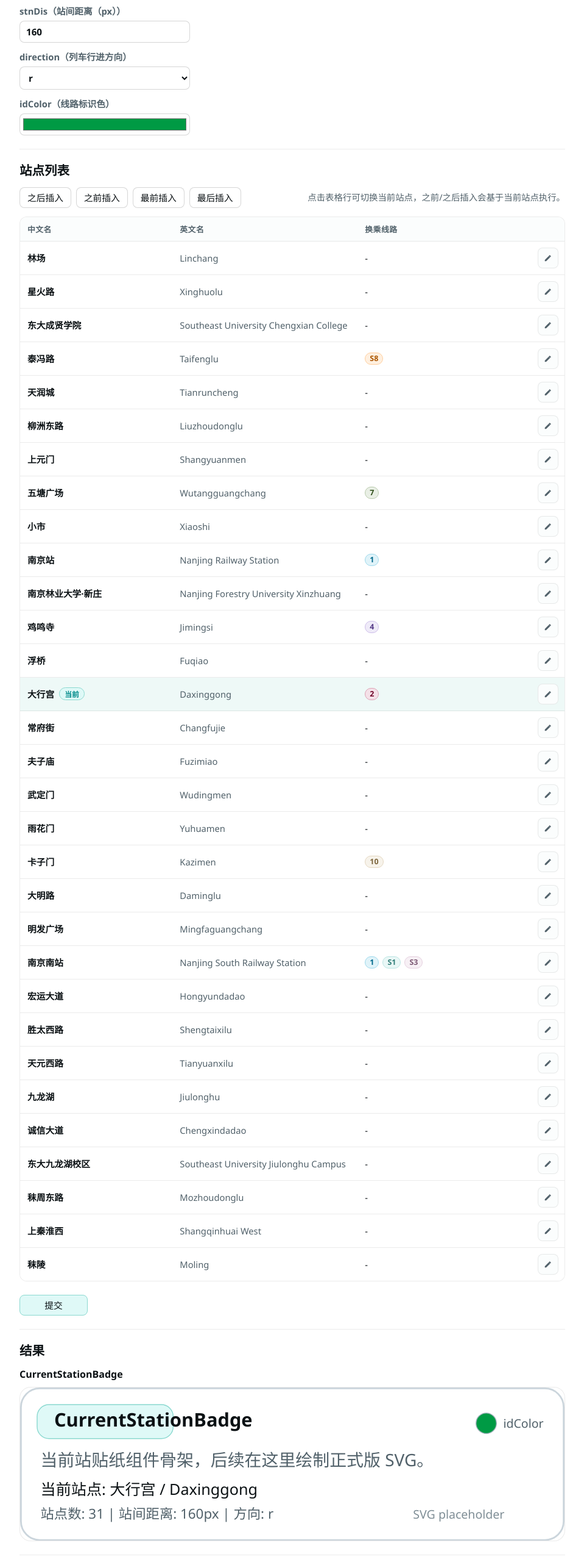
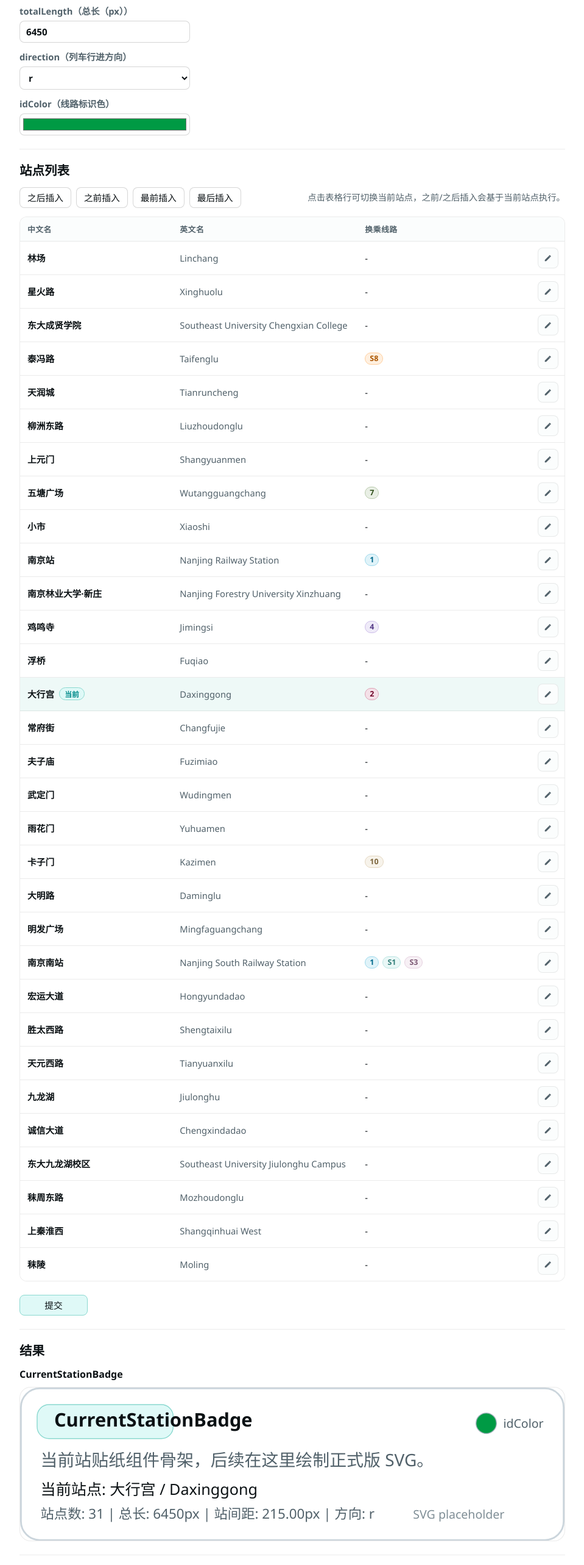
Before and after one commit to Unnamed2964/njmetro-railmap-creator, a React (Vite) app: page / in a window 1280 px wide. Shown: the part 226-2792 px from the top of the page at 61% size, without its empty margins (160-1119 px from the left). Built offline with nearby package versions, Linux system fonts and the light colour scheme.

Commit message:
refactor: switch global state stnDis to totalLength by vibe coding

```diff
--- a/src/App.tsx
+++ b/src/App.tsx
@@ -10,7 +10,7 @@ import {
   setCurrentStation,
   setDirection,
   setIdColor,
-  setStationDistance,
+  setTotalLength,
   updateStation,
   type GeneratorState,
   type StationItem,
@@ -92,13 +92,13 @@ function App() {
         <h2>生成设置</h2>
         <div className="form-grid single-column">
           <label>
-            <span>stnDis（站间距离（px））</span>
+            <span>totalLength（总长（px））</span>
             <input
               type="number"
-              min={1}
+              min={0}
               step={1}
-              value={generator.stnDis}
-              onChange={(event) => dispatch(setStationDistance(Number(event.target.value) || 0))}
+              value={generator.totalLength}
+              onChange={(event) => dispatch(setTotalLength(Number(event.target.value) || 0))}
             />
           </label>
           <label>
--- a/src/components/BadgePlaceholder.tsx
+++ b/src/components/BadgePlaceholder.tsx
@@ -8,6 +8,8 @@ type BadgePlaceholderProps = {
 
 export function BadgePlaceholder({ title, description, data }: BadgePlaceholderProps) {
   const currentStation = data.stnList.find((station) => station.id === data.currentStnId);
+  const segmentCount = Math.max(data.stnList.length - 1, 0);
+  const stnDis = segmentCount === 0 ? 0 : data.totalLength / segmentCount;
 
   return (
     <svg viewBox="0 0 640 180" className="badge-svg" role="img" aria-label={title}>
@@ -23,7 +25,7 @@ export function BadgePlaceholder({ title, description, data }: BadgePlaceholderP
         当前站点: {currentStation?.chName ?? '未选择'} / {currentStation?.enName ?? 'N/A'}
       </text>
       <text x="24" y="154" fill="#51616a" fontSize="16">
-        站点数: {data.stnList.length} | 站间距离: {data.stnDis}px | 方向: {data.direction}
+        站点数: {data.stnList.length} | 总长: {data.totalLength}px | 站间距: {stnDis.toFixed(2)}px | 方向: {data.direction}
       </text>
       <circle cx="548" cy="42" r="12" fill={data.idColor} stroke="#9fb0b9" />
       <text x="568" y="47" fill="#51616a" fontSize="14">
--- a/src/components/RouteBadge.tsx
+++ b/src/components/RouteBadge.tsx
@@ -144,11 +144,13 @@ const CurrentStationCard = ({ station }: { station: StationItem }) => {
 };
 
 export function RouteBadge({ data }: RouteBadgeProps) {
-  const { currentStnId, direction, idColor, stnDis, stnList } = data;
+  const { currentStnId, direction, idColor, totalLength, stnList } = data;
   const { anchor } = useSvgPositioner(width, height);
   const currentIndex = stnList.findIndex((station) => station.id === currentStnId);
   const safeCurrentIndex = currentIndex === -1 ? 0 : currentIndex;
-  const lineLength = Math.max(0, (stnList.length - 1) * stnDis);
+  const segmentCount = Math.max(stnList.length - 1, 0);
+  const lineLength = Math.max(0, totalLength);
+  const stnDis = segmentCount === 0 ? 0 : lineLength / segmentCount;
   const inactiveColor = '#d9d9d9';
   const activeSegmentWidth = direction === 'r' ? safeCurrentIndex * stnDis : (stnList.length - 1 - safeCurrentIndex) * stnDis;
   const inactiveSegmentWidth = Math.max(0, lineLength - activeSegmentWidth);
--- a/src/features/generatorSlice.ts
+++ b/src/features/generatorSlice.ts
@@ -17,7 +17,7 @@ export type TrainDirection = 'l' | 'r';
 export type GeneratorState = {
   stnList: StationItem[];
   currentStnId: string;
-  stnDis: number;
+  totalLength: number;
   direction: TrainDirection;
   idColor: string;
 };
@@ -226,7 +226,7 @@ const initialStations: StationItem[] = [
 const initialState: GeneratorState = {
   stnList: initialStations,
   currentStnId: 'daxinggong',
-  stnDis: 160,
+  totalLength: 6450,
   direction: 'r',
   idColor: '#009A44',
 };
@@ -243,8 +243,8 @@ const generatorSlice = createSlice({
   name: 'generator',
   initialState,
   reducers: {
-    setStationDistance(state, action: PayloadAction<number>) {
-      state.stnDis = action.payload;
+    setTotalLength(state, action: PayloadAction<number>) {
+      state.totalLength = action.payload;
     },
     setDirection(state, action: PayloadAction<TrainDirection>) {
       state.direction = action.payload;
@@ -285,6 +285,6 @@ const generatorSlice = createSlice({
   },
 });
 
-export const { deleteStation, insertStation, setCurrentStation, setDirection, setIdColor, setStationDistance, updateStation } =
+export const { deleteStation, insertStation, setCurrentStation, setDirection, setIdColor, setTotalLength, updateStation } =
   generatorSlice.actions;
 export default generatorSlice.reducer;
```
